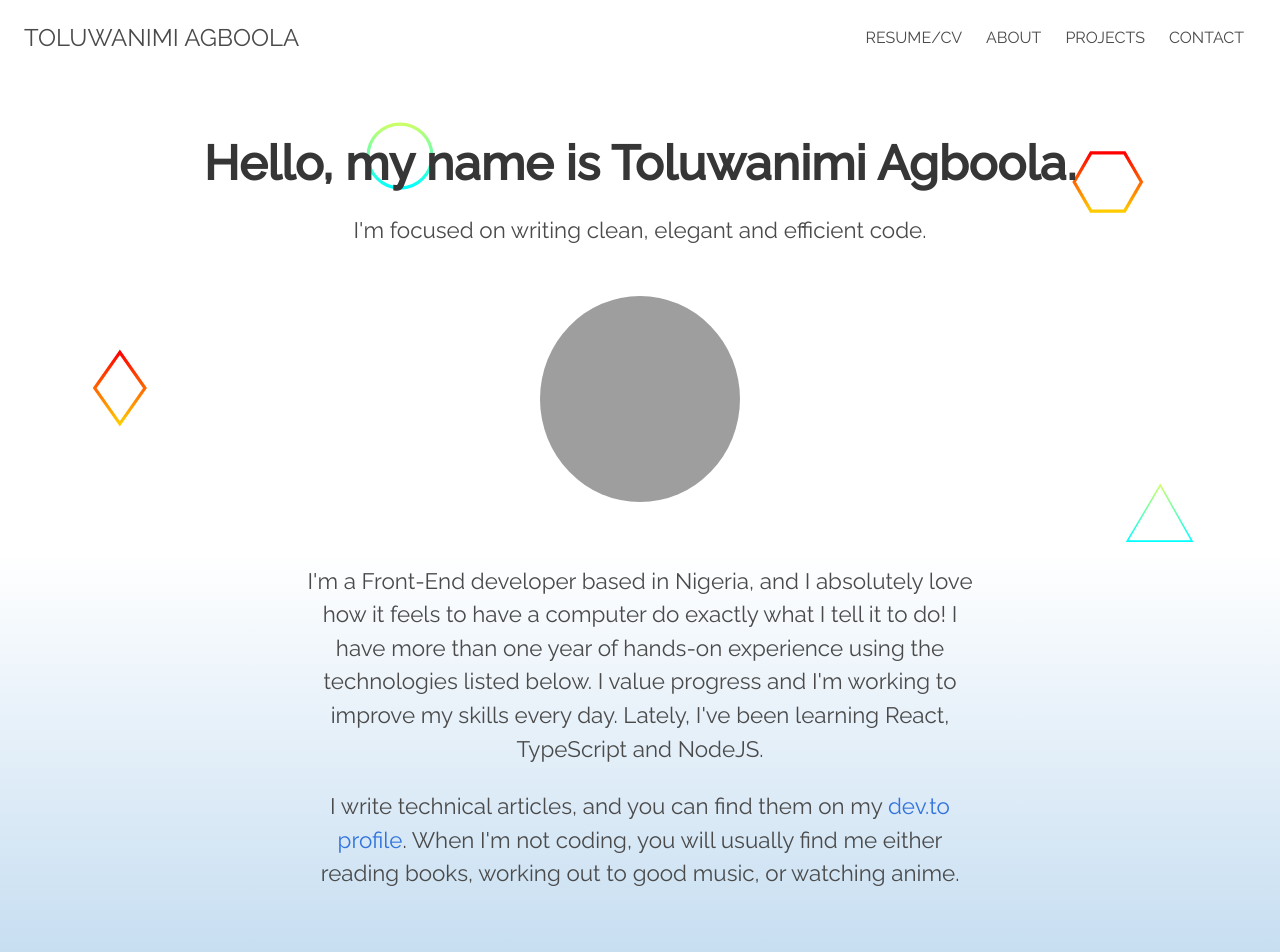
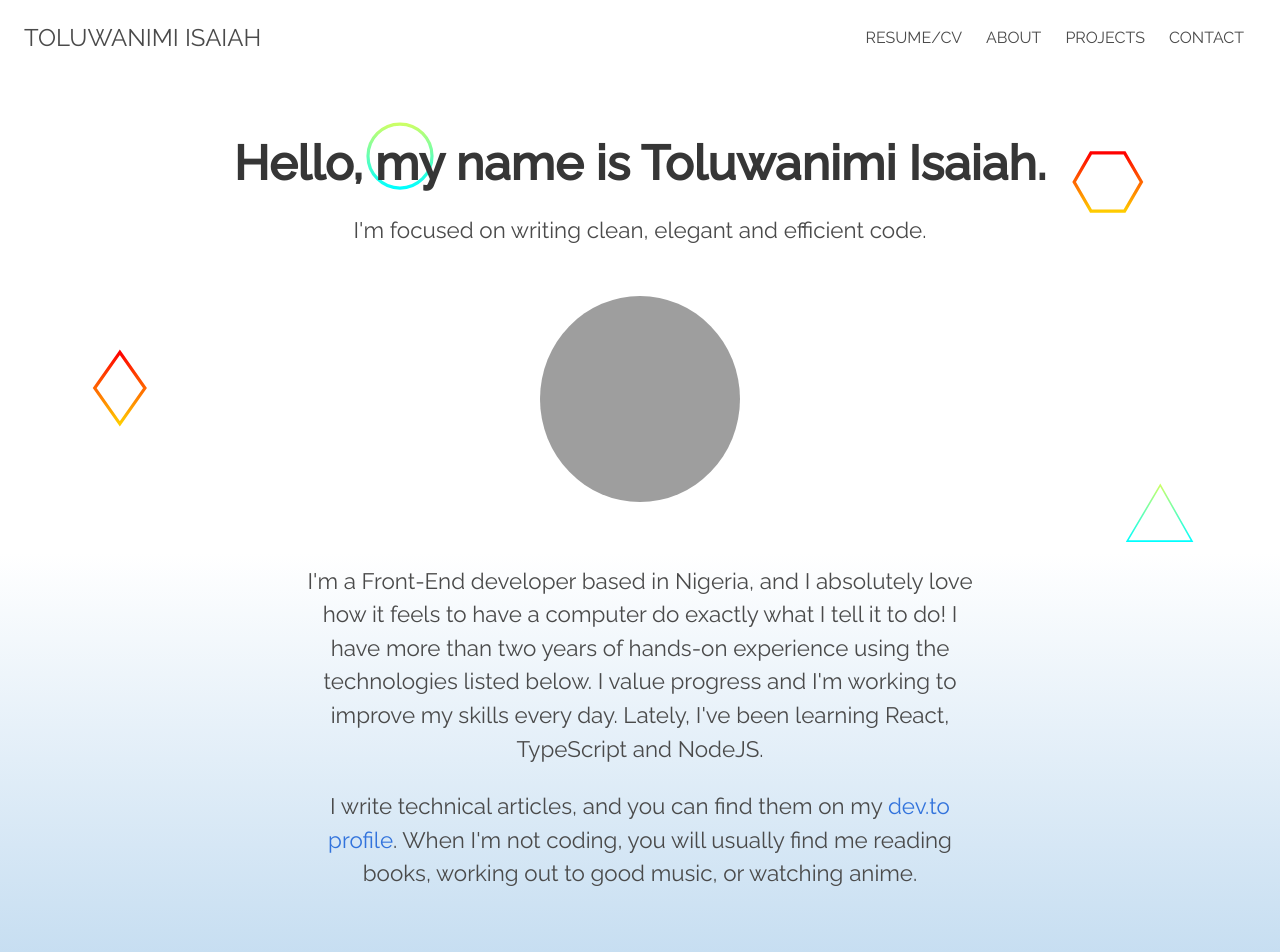
Before and after one commit to toluagboola/toluagboola.github.io, a website: page index.html in a window 1280 px wide. Shown: the top 952 px of the page. Drawn offline with nearby package versions, Linux system fonts and the light colour scheme; grey boxes are pictures that could not be loaded.

Commit message:
Change name and years of experience

```diff
--- a/index.html
+++ b/index.html
@@ -21,7 +21,7 @@
       <nav class="navbar py-3 px-5">
         <div class="navbar-brand">
           <a href="https://toluagboola.github.io/" class="logo">
-            <h2 class="is-size-4 nav-logo">TOLUWANIMI AGBOOLA</h2>
+            <h2 class="is-size-4 nav-logo">TOLUWANIMI ISAIAH</h2>
           </a>
           <a
             role="button"
@@ -58,7 +58,7 @@
               <h1
                 class="title is-size-1-desktop is-size-2-tablet is-size-3-mobile mt-3"
               >
-                Hello, my name is Toluwanimi Agboola.
+                Hello, my name is Toluwanimi Isaiah.
               </h1>
               <h2 class="intro mb-5">
                 I'm focused on writing clean, elegant and efficient code.
@@ -82,7 +82,7 @@
               <h2 class="intro mb-5 is-size-6-mobile">
                 I'm a Front-End developer based in Nigeria, and I absolutely
                 love how it feels to have a computer do exactly what I tell it
-                to do! I have more than one year of hands-on experience using
+                to do! I have more than two years of hands-on experience using
                 the technologies listed below. I value progress and I'm working
                 to improve my skills every day. Lately, I've been learning
                 React, TypeScript and NodeJS.
@@ -91,8 +91,8 @@
               <h2 class="intro mb-5 is-size-6-mobile">
                 I write technical articles, and you can find them on my
                 <a href="https://dev.to/toluagboola">dev.to profile</a>. When
-                I'm not coding, you will usually find me either reading books,
-                working out to good music, or watching anime.
+                I'm not coding, you will usually find me reading books, working
+                out to good music, or watching anime.
               </h2>
             </div>
           </div>
```
